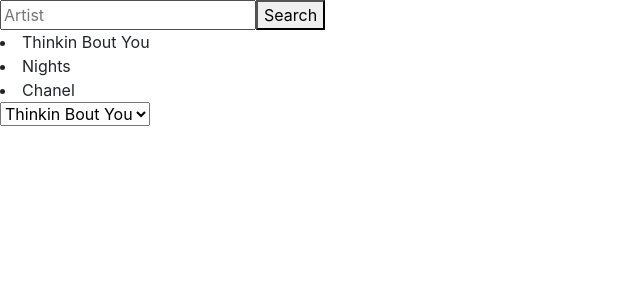
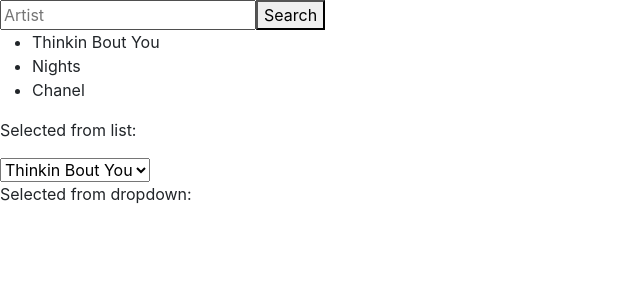
Before and after one commit to HR-Williams/track-vibes, a React (Create React App) app: page / in a window 1280 px wide. Shown: the top 300 px of the page, without its empty margins (0-640 px from the left). Built offline with nearby package versions, Linux system fonts and the light colour scheme.

Commit message:
useState to grab and display selected values

```diff
--- a/src/Dropdown.js
+++ b/src/Dropdown.js
@@ -1,8 +1,8 @@
-import React from "react";
+import React, {useState} from "react";
 
 const Dropdown = props => {
 
-
+  const [selectedValue, setSelectedValue] = useState('');
 
   // const dropdownChanged = e => {
   //   props.changed(e.target.value);
@@ -10,9 +10,10 @@
 
   return (
     <React.Fragment>
-      <select>
+      <select value={selectedValue} onChange={e => setSelectedValue(e.target.value)}>
         {props.options.map((item, index) => <option key={index} value={item.value}>{item.name}</option>)}
       </select>
+      <p>Selected from dropdown: {selectedValue}</p>
     </React.Fragment>
   );
 }
--- a/src/List.js
+++ b/src/List.js
@@ -1,10 +1,13 @@
-import React from "react";
+import React, {useState} from "react";
 
 const List = props => {
+  const [selectedListItemValue, setSelectedListItemValue] = useState('');
 
   return (
     <React.Fragment>
-      {props.listItems.map((item, index) => <li key={index} value={item.value}>{item.name}</li>)}
+      <ul value={selectedListItemValue} onClick={e => setSelectedListItemValue(e.target.value)}>
+      {props.listItems.map((item, index) => <li key={index} value={item.value}>{item.name}</li>)}</ul>
+      <p>Selected from list: {selectedListItemValue}</p>
     </React.Fragment>
   )
 }
```
